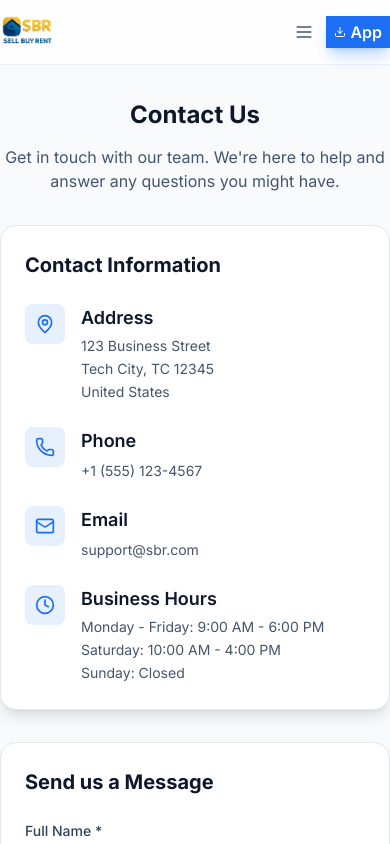
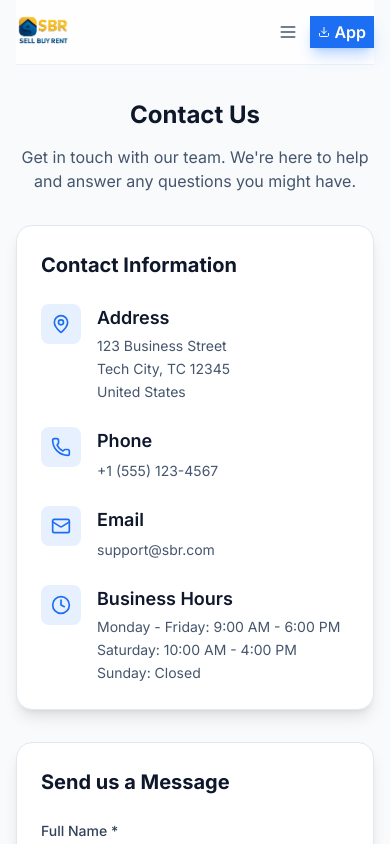
Before and after one commit to srinithijayakumar/SBR-landing-page, a React (Vite) app: page /contact in a window 390 px wide. Shown: the top 844 px of the page. Built offline with nearby package versions, Linux system fonts and the light colour scheme.

Commit message:
Implement 5rem container system for consistent page margins

```diff
--- a/src/app/App.tsx
+++ b/src/app/App.tsx
@@ -11,7 +11,8 @@ import { Footer } from './components/Footer';
 
 export default function App() {
   return (
-    <div className="min-h-screen bg-white mobile-container no-scroll-mobile">
+    <div className="min-h-screen bg-white">
+      <div className="page-container">
         <Navigation />
         <HeroSection />
         <AboutSection />
@@ -23,5 +24,6 @@ export default function App() {
         <CTASection />
         <Footer />
       </div>
+    </div>
   );
 }
--- a/src/app/components/AboutSection.tsx
+++ b/src/app/components/AboutSection.tsx
@@ -22,7 +22,7 @@ export function AboutSection() {
           <div className="inline-block px-2 sm:px-4 py-1 sm:py-2 rounded-full bg-blue-50 text-[#1C6EF2] font-semibold text-mobile-xs sm:text-sm border border-blue-100 mb-4 sm:mb-6">
             About SBR
           </div>
-          <h2 className="text-mobile-lg sm:text-4xl lg:text-5xl font-extrabold text-slate-900 tracking-tight mb-3 sm:mb-6">
+          <h2 className="text-mobile-lg sm:text-4xl lg:text-60xl font-extrabold text-slate-900 tracking-tight mb-3 sm:mb-6">
             Revolutionizing Local Commerce
           </h2>
           <p className="text-mobile-xs sm:text-xl text-slate-600 max-w-3xl mx-auto leading-relaxed">
--- a/src/app/components/CategoriesSection.tsx
+++ b/src/app/components/CategoriesSection.tsx
@@ -23,7 +23,7 @@ export function CategoriesSection() {
           transition={{ duration: 0.6, ease: [0.21, 0.8, 0.32, 1] }}
           className="text-center mb-6 sm:mb-16"
         >
-          <h2 className="text-mobile-lg sm:text-4xl lg:text-5xl font-extrabold text-slate-900 tracking-tight mb-2 sm:mb-4">
+          <h2 className="text-mobile-lg sm:text-4xl lg:text-4xl font-extrabold text-slate-900 tracking-tight mb-2 sm:mb-4">
             Discover Everything You Need
           </h2>
           <p className="text-mobile-xs sm:text-xl text-slate-600 max-w-2xl mx-auto">
--- a/src/app/components/FAQSection.tsx
+++ b/src/app/components/FAQSection.tsx
@@ -40,7 +40,7 @@ export function FAQSection() {
           transition={{ duration: 0.6, ease: [0.21, 0.8, 0.32, 1] }}
           className="text-center"
         >
-          <h2 className="text-mobile-2xl sm:text-4xl lg:text-5xl font-extrabold text-slate-900 tracking-tight">
+          <h2 className="text-mobile-2xl sm:text-4xl lg:text-4xl font-extrabold text-slate-900 tracking-tight">
             Got Questions? We’ve Got Answers.
           </h2>
           <p className="mt-3 sm:mt-4 text-mobile-sm sm:text-xl text-slate-500">
--- a/src/app/components/HeroSection.tsx
+++ b/src/app/components/HeroSection.tsx
@@ -3,13 +3,13 @@ import { motion } from 'framer-motion';
 
 export function HeroSection() {
   return (
-    <section id="home" className="relative pt-4 sm:pt-8 pb-8 sm:pb-24 overflow-hidden bg-gradient-to-b from-white via-slate-50/50 to-white mobile-container no-scroll-mobile scroll-mt-24">
+    <section id="home" className="relative pt-4 sm:pt-8 pb-8 sm:pb-24 overflow-hidden bg-gradient-to-b from-white via-slate-50/50 to-white scroll-mt-24">
       <div className="absolute inset-0 opacity-[0.05]" style={{
         backgroundImage: 'radial-gradient(circle, #94A3B8 1px, transparent 1px)',
         backgroundSize: '26px 26px'
       }} />
 
-      <div className="relative w-full container-mobile sm:px-6 lg:px-8">
+      <div className="relative w-full">
         <div className="grid lg:grid-cols-2 gap-4 lg:gap-16 items-center mobile-fit">
           <motion.div
             initial={{ opacity: 0, y: 0 }}
@@ -24,7 +24,7 @@ export function HeroSection() {
                 <span className="sm:hidden">Local Classifieds</span>
               </span>
             </div>
-            <h1 className="text-mobile-xl sm:text-5xl lg:text-6xl font-extrabold text-slate-900 leading-[1.2] tracking-tight w-full">
+            <h1 className="text-mobile-xl sm:text-5xl lg:text-20xl font-extrabold text-slate-900 leading-[1.2] tracking-tight w-full">
               Buy, Sell, and Discover<br className="hidden sm:block" /> in Your City.
             </h1>
             <p className="text-mobile-xs sm:text-xl text-slate-600 leading-relaxed w-full">
--- a/src/app/components/Navigation.tsx
+++ b/src/app/components/Navigation.tsx
@@ -7,8 +7,8 @@ export function Navigation() {
   const [isMobileMenuOpen, setIsMobileMenuOpen] = useState(false);
 
   return (
-    <nav className="sticky top-0 z-50 backdrop-blur-md bg-white/80 border-b border-slate-200/60 mobile-container no-scroll-mobile">
-      <div className="w-full container-mobile sm:px-6 lg:px-8">
+    <nav className="sticky top-0 z-50 backdrop-blur-md bg-white/80 border-b border-slate-200/60">
+      <div className="w-full">
         <div className="flex items-center justify-between h-16 sm:h-20 mobile-fit">
           <div className="flex items-center gap-1 sm:gap-2 flex-shrink-0">
             <Link to="/" className="flex items-center hover:opacity-80 transition-opacity">
--- a/src/app/components/PremiumSection.tsx
+++ b/src/app/components/PremiumSection.tsx
@@ -21,7 +21,7 @@ export function PremiumSection() {
             <div className="inline-block px-3 sm:px-4 py-2 rounded-full bg-gradient-to-r from-[#1C6EF2]/10 to-purple-500/10 text-[#1C6EF2] font-semibold text-xs sm:text-sm border border-[#1C6EF2]/20 mb-4 sm:mb-6">
               Premium Features
             </div>
-            <h2 className="text-3xl sm:text-4xl lg:text-5xl font-extrabold text-slate-900 tracking-tight mb-4">
+            <h2 className="text-3xl sm:text-4xl lg:text-4xl font-extrabold text-slate-900 tracking-tight mb-4">
               Sell Faster with Premium Ads
             </h2>
             <p className="text-lg sm:text-xl text-slate-600 max-w-2xl mx-auto">
@@ -85,9 +85,7 @@ export function PremiumSection() {
 
           {/* CTA */}
           <div className="text-center mt-12">
-            <button className="px-8 py-4 bg-[#1C6EF2] text-white rounded-xl font-bold hover:bg-[#1557C7] transition-all shadow-lg shadow-blue-500/30 hover:shadow-xl hover:shadow-blue-500/40 hover:-translate-y-0.5">
-              Upgrade to Premium
-            </button>
+
           </div>
         </motion.div>
       </div>
--- a/src/app/components/SocialProofSection.tsx
+++ b/src/app/components/SocialProofSection.tsx
@@ -90,7 +90,7 @@ export function SocialProofSection() {
           transition={{ duration: 0.6, ease: [0.21, 0.8, 0.32, 1] }}
           className="text-center mb-12 sm:mb-16"
         >
-          <h2 className="text-3xl sm:text-4xl lg:text-5xl font-extrabold text-slate-900 tracking-tight">
+          <h2 className="text-3xl sm:text-4xl lg:text-4xl font-extrabold text-slate-900 tracking-tight">
             Loved by buyers and sellers.
           </h2>
           <p className="mt-4 text-lg sm:text-xl text-slate-500 max-w-2xl mx-auto">
--- a/src/app/components/TrustSection.tsx
+++ b/src/app/components/TrustSection.tsx
@@ -39,7 +39,7 @@ export function TrustSection() {
               <div className="inline-block px-3 sm:px-4 py-2 rounded-full bg-green-50 text-green-600 font-semibold text-xs sm:text-sm border border-green-100 mb-4 sm:mb-6">
                 Your Safety First
               </div>
-              <h2 className="text-3xl sm:text-4xl lg:text-5xl font-extrabold text-slate-900 tracking-tight leading-tight mb-4 sm:mb-6">
+              <h2 className="text-3xl sm:text-4xl lg:text-4xl font-extrabold text-slate-900 tracking-tight leading-tight mb-4 sm:mb-6">
                 A Community Built on Trust
               </h2>
               <p className="text-lg sm:text-xl text-slate-600 leading-relaxed">
--- a/src/app/pages/ContactPage.tsx
+++ b/src/app/pages/ContactPage.tsx
@@ -58,15 +58,13 @@ export function ContactPage() {
   const isFormValid = formData.fullName && formData.email && formData.message;
 
   return (
-    <div className="min-h-screen bg-slate-50 mobile-container no-scroll-mobile">
-      {/* Navigation */}
+    <div className="min-h-screen bg-slate-50">
+      <div className="page-container">
         <Navigation />
 
-      {/* Main Content */}
         <main className="py-8 sm:py-16">
-        <div className="w-full container-mobile sm:px-6 lg:px-8">
+          <div className="w-full">
             <div className="max-w-6xl mx-auto">
-            {/* Page Header */}
               <motion.div
                 initial={{ opacity: 0, y: 20 }}
                 animate={{ opacity: 1, y: 0 }}
@@ -82,7 +80,6 @@ export function ContactPage() {
               </motion.div>
 
               <div className="grid lg:grid-cols-5 gap-8 sm:gap-12">
-              {/* Contact Information */}
                 <motion.div
                   initial={{ opacity: 0, x: -20 }}
                   animate={{ opacity: 1, x: 0 }}
@@ -148,7 +145,6 @@ export function ContactPage() {
                   </div>
                 </motion.div>
 
-              {/* Contact Form */}
                 <motion.div
                   initial={{ opacity: 0, x: 20 }}
                   animate={{ opacity: 1, x: 0 }}
@@ -175,9 +171,7 @@ export function ContactPage() {
                       <form onSubmit={handleSubmit} className="space-y-6">
                         <h2 className="text-mobile-base sm:text-xl font-bold text-slate-900 mb-6">Send us a Message</h2>
 
-                      {/* Form Grid */}
                         <div className="grid sm:grid-cols-2 gap-6">
-                        {/* Full Name */}
                           <div>
                             <label htmlFor="fullName" className="block text-sm font-medium text-slate-700 mb-2">
                               Full Name *
@@ -194,7 +188,6 @@ export function ContactPage() {
                             />
                           </div>
 
-                        {/* Email */}
                           <div>
                             <label htmlFor="email" className="block text-sm font-medium text-slate-700 mb-2">
                               Email Address *
@@ -211,7 +204,6 @@ export function ContactPage() {
                             />
                           </div>
 
-                        {/* Phone Number */}
                           <div>
                             <label htmlFor="phoneNumber" className="block text-sm font-medium text-slate-700 mb-2">
                               Phone Number
@@ -227,7 +219,6 @@ export function ContactPage() {
                             />
                           </div>
 
-                        {/* Address */}
                           <div>
                             <label htmlFor="address" className="block text-sm font-medium text-slate-700 mb-2">
                               Address
@@ -244,7 +235,6 @@ export function ContactPage() {
                           </div>
                         </div>
 
-                      {/* Message */}
                         <div>
                           <label htmlFor="message" className="block text-sm font-medium text-slate-700 mb-2">
                             Your Message *
@@ -261,7 +251,6 @@ export function ContactPage() {
                           />
                         </div>
 
-                      {/* Submit Button */}
                         <button
                           type="submit"
                           disabled={!isFormValid || isSubmitting}
@@ -288,5 +277,6 @@ export function ContactPage() {
           </div>
         </main>
       </div>
+    </div>
   );
 }
--- a/src/styles/index.css
+++ b/src/styles/index.css
@@ -1,6 +1,38 @@
 @import './fonts.css';
 @import './tailwind.css';
 @import './theme.css';
+
+/* Global container with 5rem margins */
+.page-container {
+  margin-left: 5rem;
+  margin-right: 5rem;
+  max-width: calc(100vw - 10rem);
+}
+
+/* Responsive adjustments for smaller screens */
+@media (max-width: 1024px) {
+  .page-container {
+    margin-left: 3rem;
+    margin-right: 3rem;
+    max-width: calc(100vw - 6rem);
+  }
+}
+
+@media (max-width: 768px) {
+  .page-container {
+    margin-left: 2rem;
+    margin-right: 2rem;
+    max-width: calc(100vw - 4rem);
+  }
+}
+
+@media (max-width: 480px) {
+  .page-container {
+    margin-left: 1rem;
+    margin-right: 1rem;
+    max-width: calc(100vw - 2rem);
+  }
+}
 
 /* Global mobile overflow prevention */
 @media (max-width: 374px) {
@@ -16,4 +48,10 @@
   *:before, *:after {
     box-sizing: border-box !important;
   }
+
+  .page-container {
+    margin-left: 0.5rem;
+    margin-right: 0.5rem;
+    max-width: calc(100vw - 1rem);
+  }
 }
```
Also changed, not shown: 5 other files (tests, documents, lock files or other folders). Lines whose indentation alone changed are shown as unchanged.
